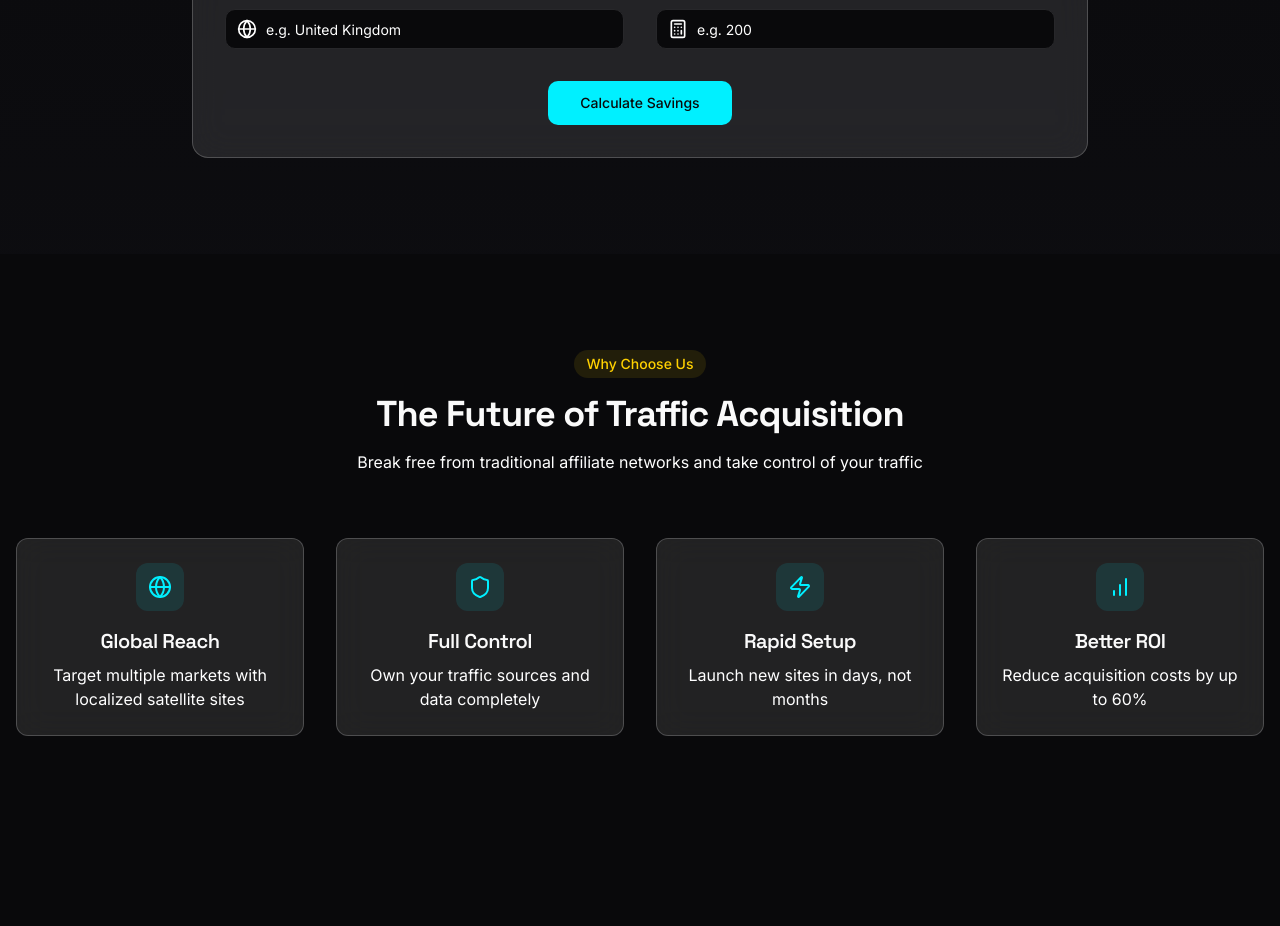
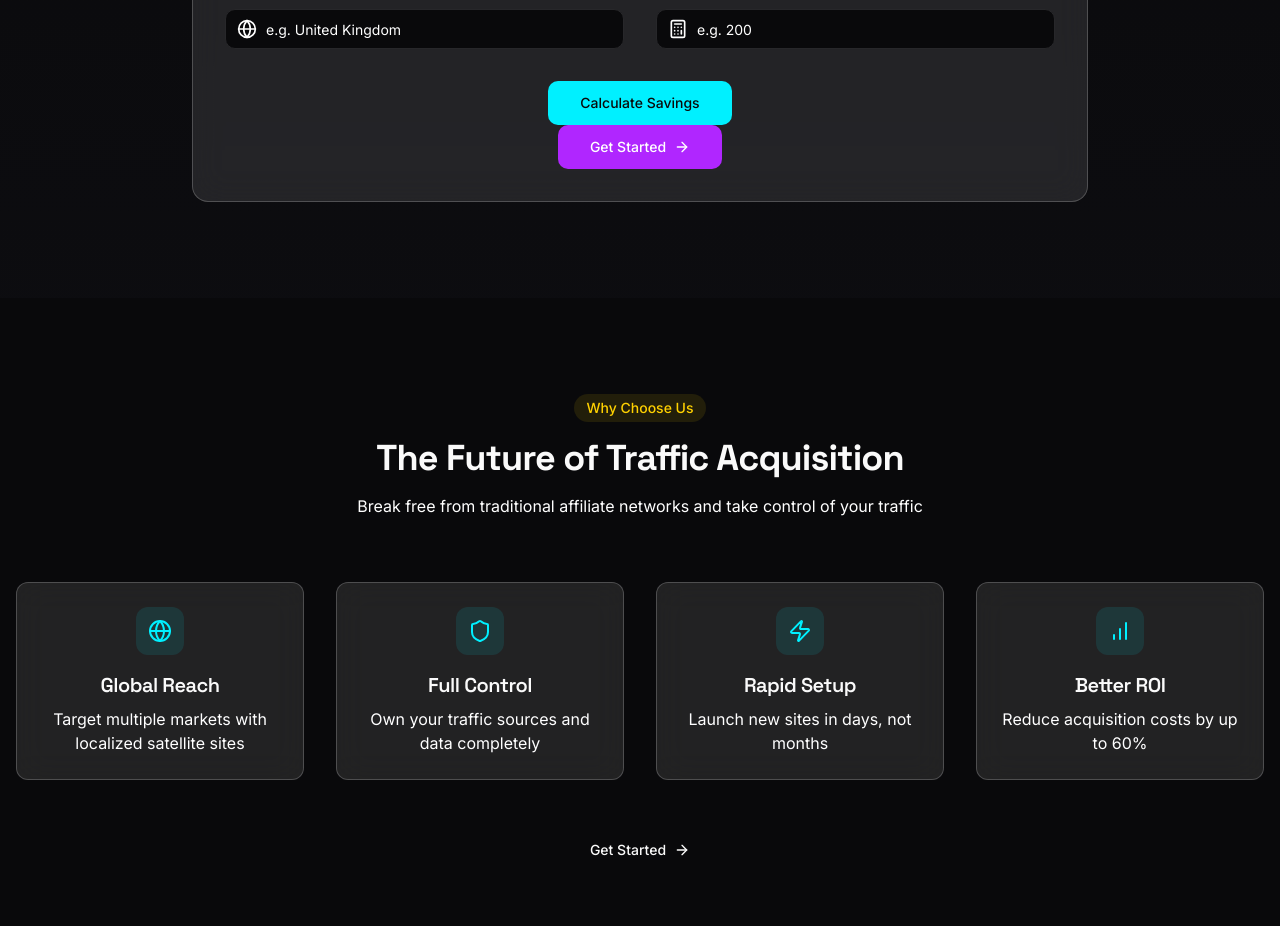
Before and after one commit to iGamingAudit/igaming-audit, a React (Vite) app: page / in a window 1280 px wide. Shown: the part 1260-2186 px from the top of the page. Built offline with nearby package versions, Linux system fonts and the light colour scheme.

Commit message:
Add buttons after each section
This commit adds a button component after every section in the application to enhance user interaction and navigation.
[skip gpt_engineer]

```diff
--- a/src/components/Calculator.tsx
+++ b/src/components/Calculator.tsx
@@ -1,5 +1,5 @@
 import { motion } from "framer-motion";
-import { Calculator as CalculatorIcon, Percent, Users, Globe } from "lucide-react";
+import { Calculator as CalculatorIcon, Percent, Users, Globe, ArrowRight } from "lucide-react";
 import { Button } from "./ui/button";
 import { Input } from "./ui/input";
 import { Label } from "./ui/label";
@@ -86,6 +86,12 @@ export const Calculator = () => {
               <Button size="lg">
                 Calculate Savings
               </Button>
+              <div>
+                <Button size="lg" variant="secondary" className="group">
+                  Get Started
+                  <ArrowRight className="ml-2 h-4 w-4 transition-transform group-hover:translate-x-1" />
+                </Button>
+              </div>
             </div>
           </div>
         </motion.div>
--- a/src/components/Features.tsx
+++ b/src/components/Features.tsx
@@ -1,5 +1,6 @@
 import { motion } from "framer-motion";
-import { Globe, Shield, Zap, BarChart } from "lucide-react";
+import { Globe, Shield, Zap, BarChart, ArrowRight } from "lucide-react";
+import { Button } from "./ui/button";
 
 const features = [
   {
@@ -59,6 +60,19 @@ export const Features = () => {
           ))}
         </div>
       </div>
+
+      <motion.div
+        initial={{ opacity: 0, y: 20 }}
+        whileInView={{ opacity: 1, y: 0 }}
+        transition={{ duration: 0.5 }}
+        viewport={{ once: true }}
+        className="mt-12 text-center"
+      >
+        <Button size="lg" variant="accent" className="group">
+          Get Started
+          <ArrowRight className="ml-2 h-4 w-4 transition-transform group-hover:translate-x-1" />
+        </Button>
+      </motion.div>
     </section>
   );
 };
--- a/src/components/PricingSection.tsx
+++ b/src/components/PricingSection.tsx
@@ -1,5 +1,6 @@
-import { Diamond, FileText, Database, Settings, File, MonitorCheck } from "lucide-react";
+import { Diamond, FileText, Database, Settings, File, MonitorCheck, ArrowRight } from "lucide-react";
 import { Card, CardHeader, CardContent } from "@/components/ui/card";
+import { Button } from "./ui/button";
 
 export const PricingSection = () => {
   return (
@@ -101,6 +102,13 @@ export const PricingSection = () => {
             </CardContent>
           </Card>
         </div>
+
+        <div className="mt-12 text-center">
+          <Button size="lg" variant="primary" className="group">
+            Get Started
+            <ArrowRight className="ml-2 h-4 w-4 transition-transform group-hover:translate-x-1" />
+          </Button>
+        </div>
       </div>
     </section>
   );
```
